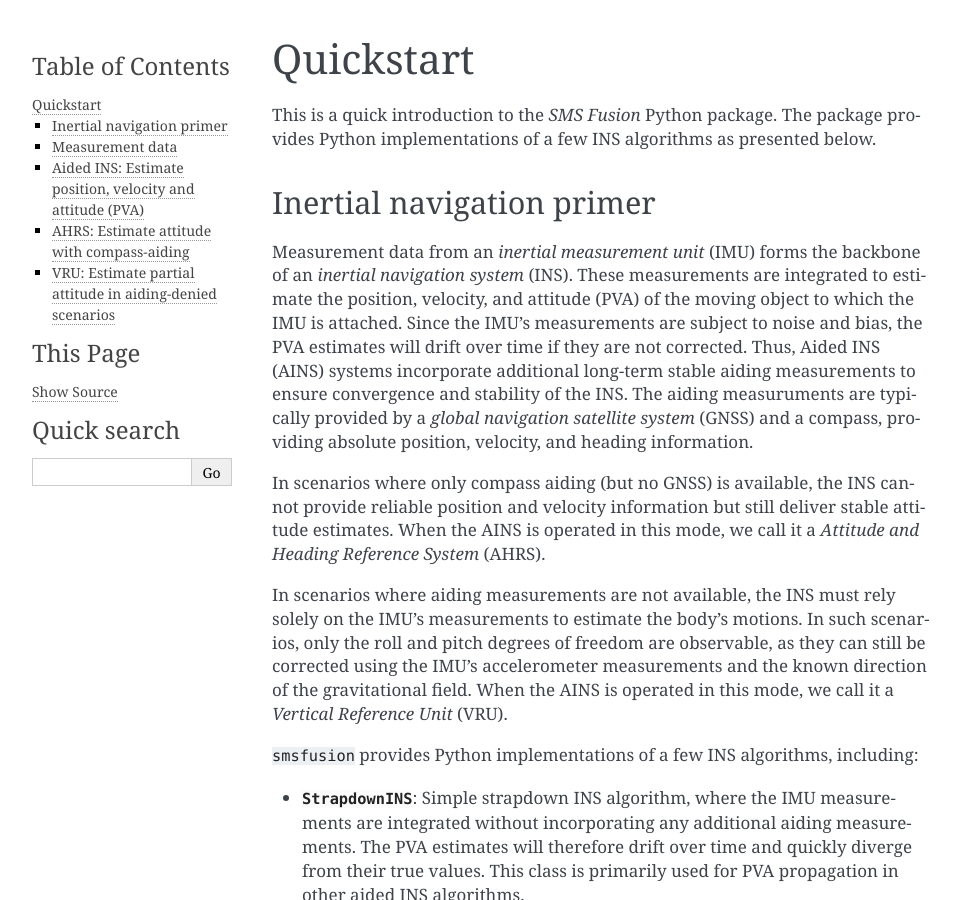
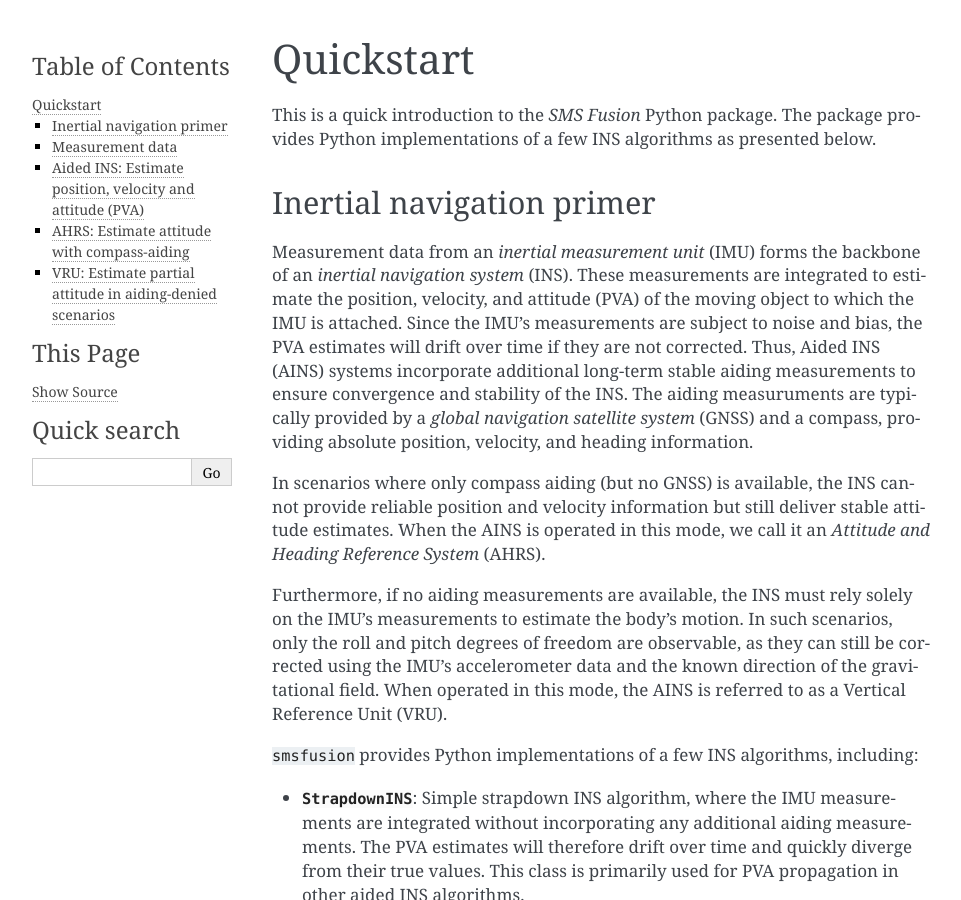
Before and after one commit to 4Subsea/smsfusion-python, a Sphinx documentation site: the page built from docs/user_guide/quickstart.rst, in a window 1280 px wide and 900 px high. Shown: the whole window, without its empty margins (148-1109 px from the left). Built offline with Sphinx 7.4.7, drawn with Linux system fonts in a browser that asks for light colours.

Commit message:
some adjustments

```diff
--- a/docs/user_guide/quickstart.rst
+++ b/docs/user_guide/quickstart.rst
@@ -16,14 +16,15 @@ The aiding measuruments are typically provided by a `global navigation satellite
 
 In scenarios where only compass aiding (but no GNSS) is available, the INS cannot provide
 reliable position and velocity information but still deliver stable attitude estimates.
-When the AINS is operated in this mode, we call it a `Attitude and Heading Reference System`
+When the AINS is operated in this mode, we call it an `Attitude and Heading Reference System`
 (AHRS).
 
-In scenarios where aiding measurements are not available, the INS must rely solely
-on the IMU's measurements to estimate the body's motions. In such scenarios, only the roll
-and pitch degrees of freedom are observable, as they can still be corrected using
-the IMU's accelerometer measurements and the known direction of the gravitational field.
-When the AINS is operated in this mode, we call it a `Vertical Reference Unit` (VRU).
+Furthermore, if no aiding measurements are available, the INS must rely solely on
+the IMU's measurements to estimate the body's motion. In such scenarios, only the
+roll and pitch degrees of freedom are observable, as they can still be corrected
+using the IMU's accelerometer data and the known direction of the gravitational
+field. When operated in this mode, the AINS is referred to as a Vertical Reference
+Unit (VRU).
 
 ``smsfusion`` provides Python implementations of a few INS algorithms, including:
 
```
